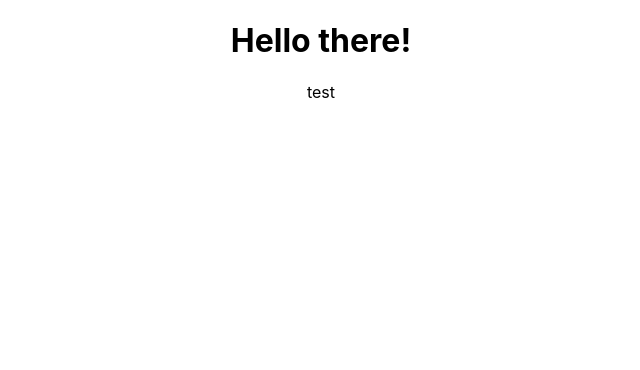
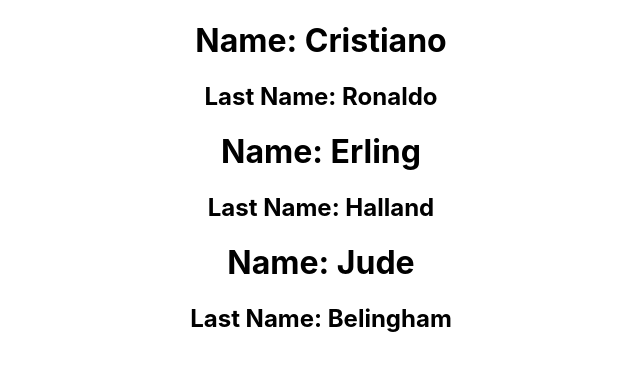
Before and after one commit to BlasRTX/React_Basic, a React (Create React App) app: page / in a window 1280 px wide. Shown: the top 370 px of the page, without its empty margins (319-959 px from the left). Built offline with nearby package versions, Linux system fonts and the light colour scheme.

Commit message:
Test simple components of JavaScript

```diff
--- a/src/App.js
+++ b/src/App.js
@@ -1,22 +1,25 @@
-
 import './App.css';
 
+/**
+ * Create components, other name to say are properties
+ * @returns
+ */
+
+const Person = (props) => {
+  return (
+    <>
+      <h1>Name: {props.name}</h1>
+      <h2>Last Name: {props.lastname}</h2>
+    </>
+  )
+}
+
 const App = () => {
-  const name = 'Obi Wan';
-  const isNameShowing = false;
   return (
     <div className="App">
-      <h1>Hello there!</h1>
-      {name ? (
-        <>
-          test
-        </>
-      ) : (
-        <>
-          <h1>General {isNameShowing ? name : 'Kenobi'}!</h1>
-          <h2>I will do what I must do</h2>
-        </>
-      )}
+      <Person name={'Cristiano'} lastname={'Ronaldo'} />
+      <Person name={'Erling'} lastname={'Halland'} />
+      <Person name={'Jude'} lastname={'Belingham'} />
     </div>
   );
 }
```
